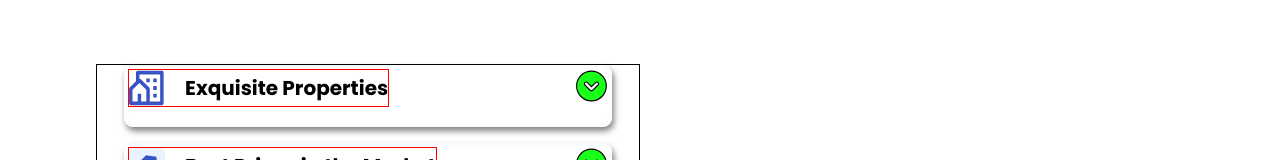
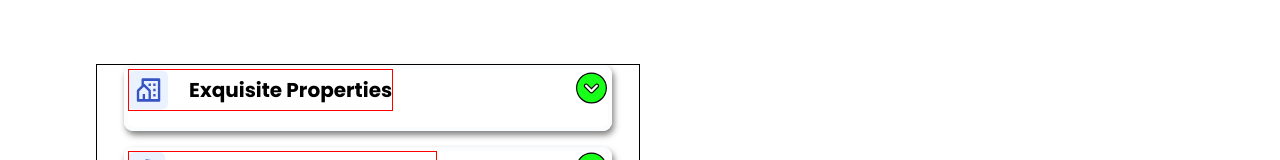
Before and after one commit to JatinYdav/PropertyCloud, a React (Create React App) app: page / in a window 1280 px wide. Shown: the part 1794-1954 px from the top of the page. Built offline with nearby package versions, Linux system fonts and the light colour scheme; a web font is replaced by a local one.

Commit message:
ACP Appearance Improver 2

```diff
--- a/src/Svgs/SmallIcons/ACPicon1.js
+++ b/src/Svgs/SmallIcons/ACPicon1.js
@@ -2,9 +2,10 @@ import * as React from "react";
 
 function ACPicon1(props) {
   return (
-    <svg width="1.8em" height="1.8em" viewBox="0 0 25 25" fill="none" {...props}>
+    <svg width="2em" height="2em" viewBox="0 0 41 41" fill="none" {...props}>
+      <rect x={0.04} y={0.5} width={40} height={40} rx={6} fill="#E9F2FE" />
       <path
-        d="M22.84 24.5H1.24c-.663 0-1.2-.597-1.2-1.333V13.149c0-.385.15-.752.411-1.005l4.39-4.252V1.833C4.84 1.097 5.376.5 6.04.5h16.8c.662 0 1.2.597 1.2 1.333v21.334c0 .736-.538 1.333-1.2 1.333zm-14.4-2.667h3.6v-8.077l-4.8-4.65-4.8 4.65v8.077h3.6V16.5h2.4v5.333zm6 0h7.2V3.167H7.24v2.836c.281 0 .563.11.789.328l6 5.813a1.4 1.4 0 01.411 1.005v8.684zm2.4-10.666h2.4v2.666h-2.4v-2.666zm0 5.333h2.4v2.667h-2.4V16.5zm0-10.667h2.4V8.5h-2.4V5.833zm-4.8 0h2.4V8.5h-2.4V5.833z"
+        d="M30.84 32.5H9.24c-.663 0-1.2-.597-1.2-1.333V21.149c0-.385.15-.752.411-1.005l4.39-4.251v-6.06c0-.736.536-1.333 1.2-1.333h16.8c.662 0 1.2.597 1.2 1.333v21.334c0 .736-.538 1.333-1.2 1.333zm-14.4-2.667h3.6v-8.077l-4.8-4.65-4.8 4.65v8.077h3.6V24.5h2.4v5.333zm6 0h7.2V11.167h-14.4v2.836c.281 0 .563.11.789.328l6 5.813a1.4 1.4 0 01.411 1.005v8.684zm2.4-10.666h2.4v2.666h-2.4v-2.666zm0 5.333h2.4v2.667h-2.4V24.5zm0-10.667h2.4V16.5h-2.4v-2.667zm-4.8 0h2.4V16.5h-2.4v-2.667z"
         fill="#3853C3"
       />
     </svg>
```
Also changed, not shown: src/Svgs/SmallIcons/price-tag-3-fill.svg (deleted).
